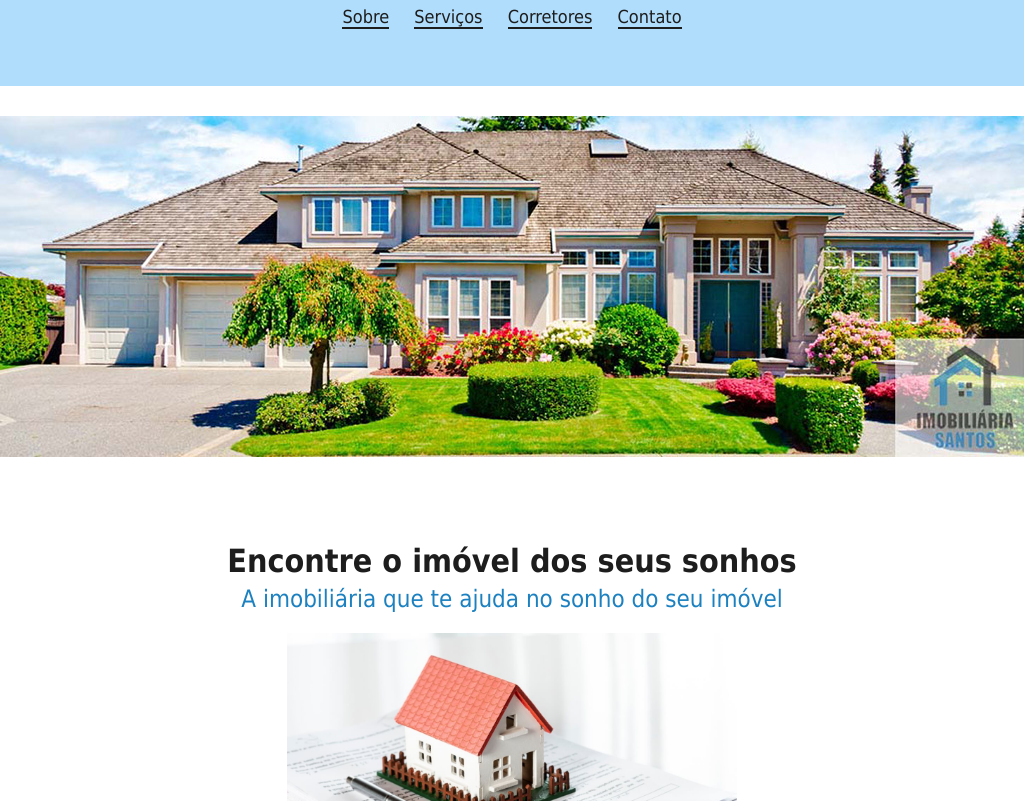
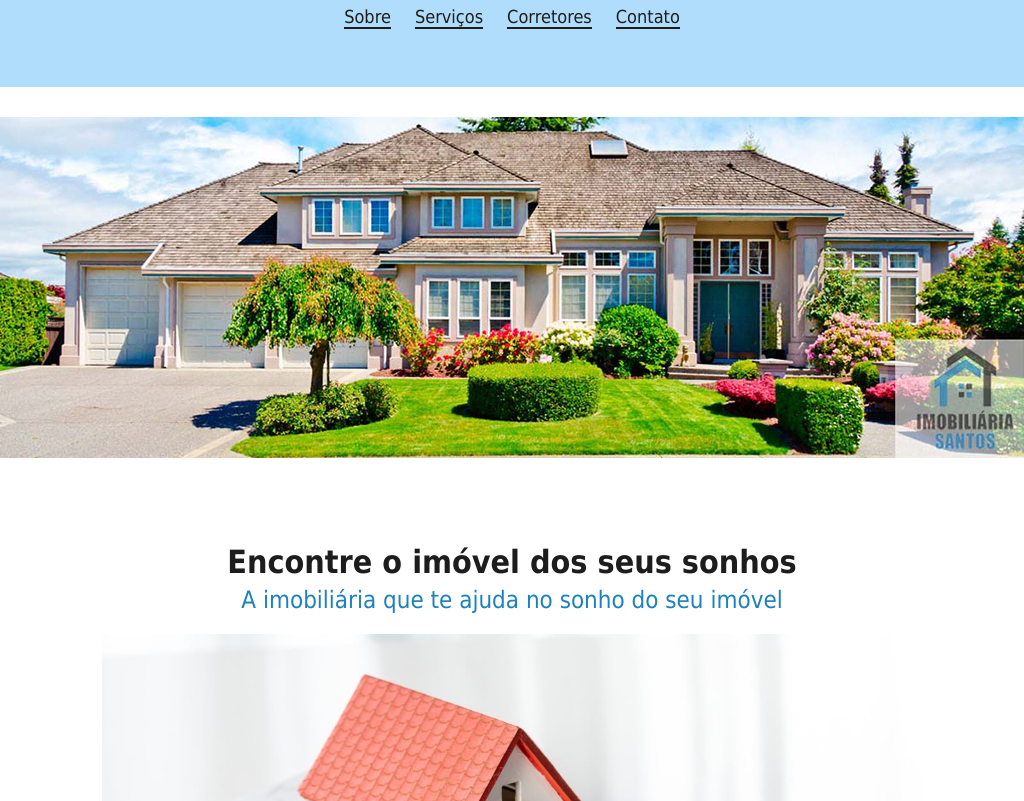
Before and after one commit to TheKlongers/landing-page-mobiliaria, a plain HTML site: page index.html in a window 1024 px wide. Shown: the part 196-997 px from the top of the page. Drawn offline with Linux system fonts and the light colour scheme.

Commit message:
Atualização 2.1

```diff
--- a/styles.css
+++ b/styles.css
@@ -179,3 +179,22 @@ span {
     padding-right: 5px;
     border-radius: 5px;
 }
+
+/* Media Queries for Responsiveness */
+@media screen and (max-width: 768px) {
+    /* Mobile and Small Tablet */
+    p, .Sobre img, .Serviços p, .Contato p, .Contato ul, .Corretores img {
+        width: 100%;
+    }
+}
+
+@media screen and (min-width: 769px) and (max-width: 1024px) {
+    /* Tablet */
+    .secao-topo p {
+        font-size: 14px;
+    }
+
+    p, .Sobre img, .Serviços p, .Contato p, .Contato ul, .Corretores img {
+        width: 80%;
+    }
+}
```
